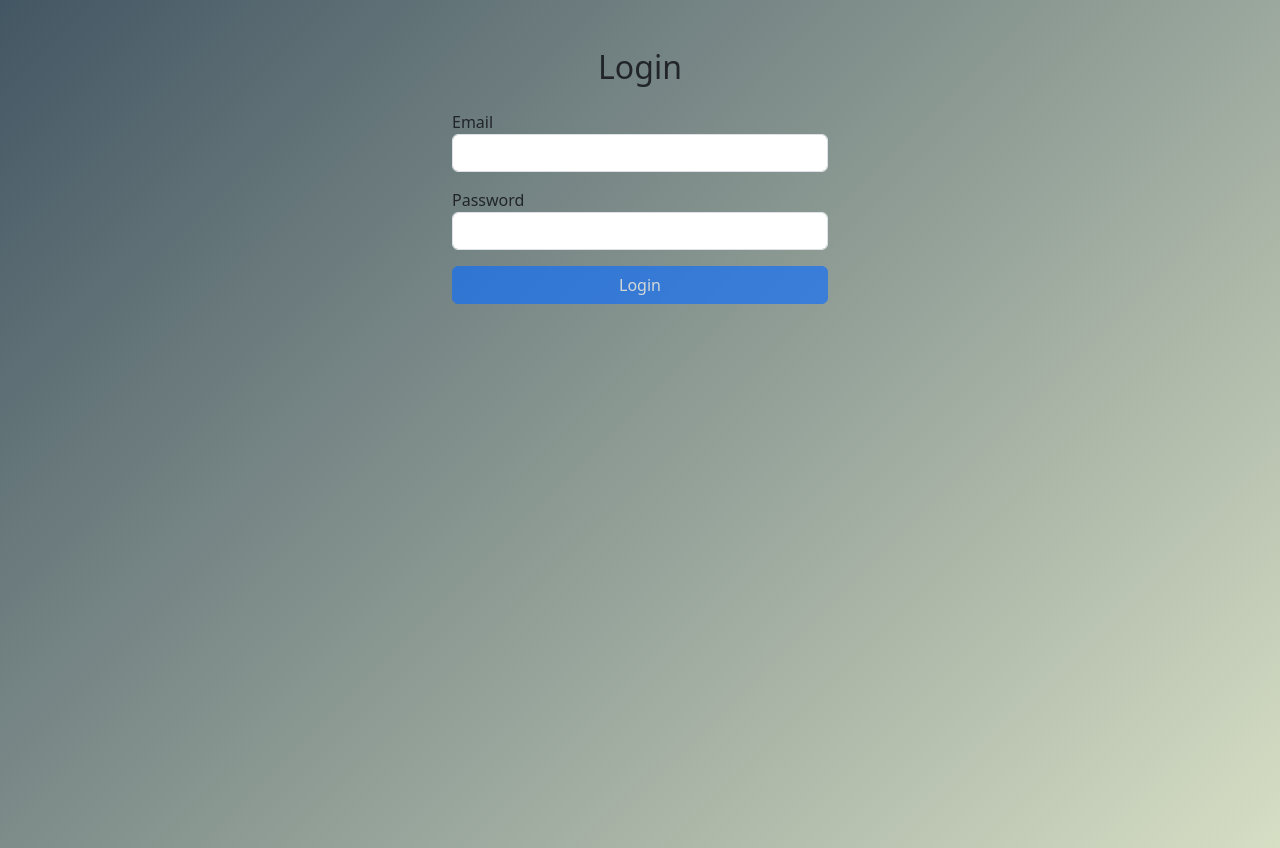
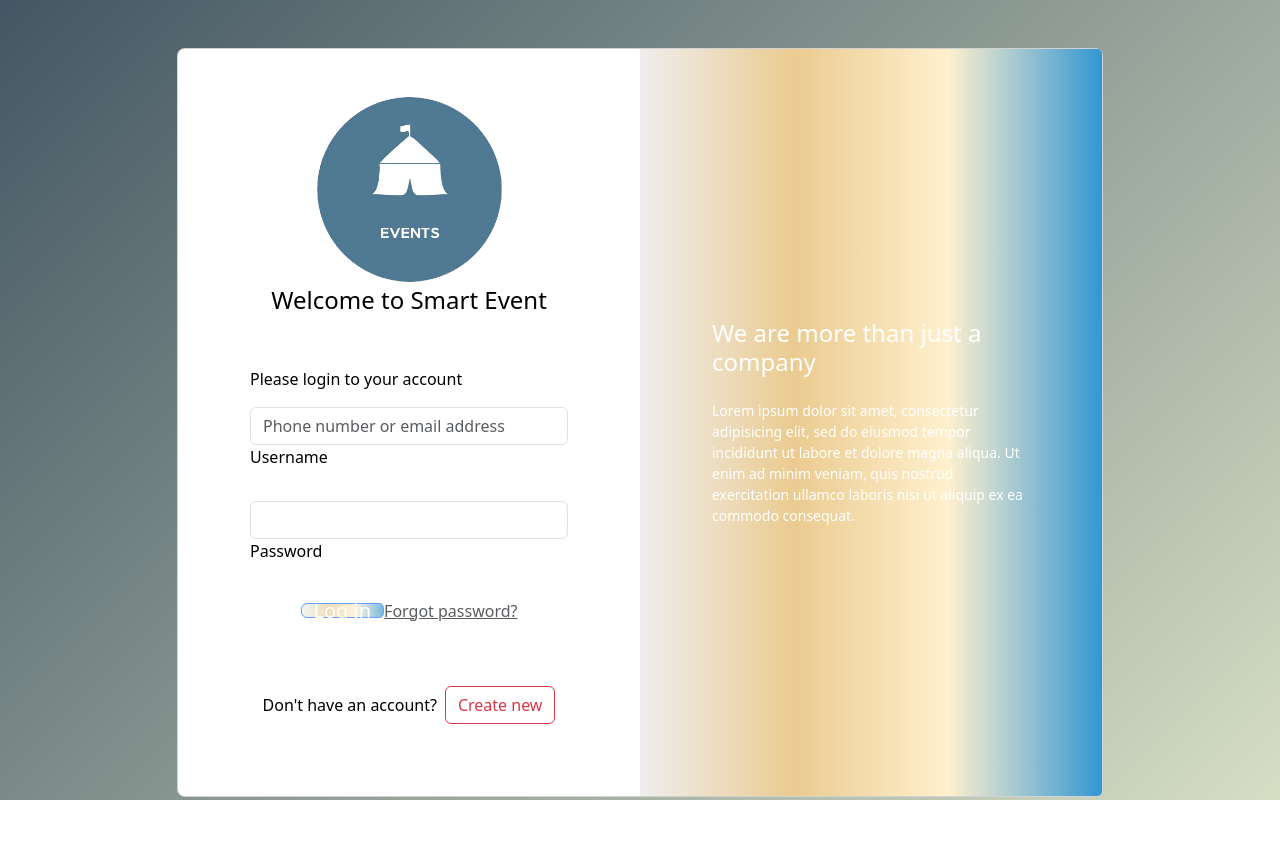
Before and after one commit to othmane-cut/Front-end-smart-event, an Angular app: page /login in a window 1280 px wide. After the commit the page ends 800 px from the top, so only its background shows below. Built offline with nearby package versions, Linux system fonts and the light colour scheme.

Commit message:
fix/loginpage

```diff
--- a/angular.json
+++ b/angular.json
@@ -23,6 +23,8 @@
             ],
             "styles": [
               "node_modules/bootstrap/dist/css/bootstrap.min.css",
+              "node_modules/@fortawesome/fontawesome-free/css/all.min.css",
+
               "src/styles.css"
             ],
             "scripts": [
--- a/package.json
+++ b/package.json
@@ -28,6 +28,7 @@
     "@angular/forms": "^20.3.0",
     "@angular/platform-browser": "^20.3.0",
     "@angular/router": "^20.3.0",
+    "@fortawesome/fontawesome-free": "^7.1.0",
     "@popperjs/core": "^2.11.8",
     "bootstrap": "^5.3.8",
     "jquery": "^3.7.1",
--- a/src/app/dashboard/dashboard.html
+++ b/src/app/dashboard/dashboard.html
@@ -1,3 +1,10 @@
-<app-header></app-header>
+<div class="d-flex flex-column min-vh-100">
+  <app-header></app-header>
 
-<app-sidebare></app-sidebare>
+  <div class="flex-grow-1">
+    <app-sidebare></app-sidebare>
+    <!-- Your main page content goes here if needed -->
+  </div>
+
+  <app-footer></app-footer>
+</div>
--- a/src/app/dashboard/dashboard.ts
+++ b/src/app/dashboard/dashboard.ts
@@ -1,12 +1,12 @@
 import { Component } from '@angular/core';
 import { Header } from "../layout/header/header";
 import { Sidebare } from "../layout/sidebare/sidebare";
-import { Main } from "../layout/main/main";
+
 import { Footer } from "../layout/footer/footer";
 
 @Component({
   selector: 'app-dashboard',
-  imports: [Header, Sidebare, Main, Footer],
+  imports: [Header, Sidebare, Footer],
   templateUrl: './dashboard.html',
   styleUrl: './dashboard.css',
 })
--- a/src/app/layout/footer/footer.css
+++ b/src/app/layout/footer/footer.css
@@ -0,0 +1,4 @@
+.btn-floating i {
+  font-size: 1.2rem; /* adjust size */
+  vertical-align: middle;
+}
--- a/src/app/layout/footer/footer.html
+++ b/src/app/layout/footer/footer.html
@@ -1,52 +1,20 @@
-<!-- Remove the container if you want to extend the Footer to full width. -->
-<div class="container my-5">
+<footer class="bg-dark text-center text-white mt-auto w-100 footer-fixed">
+  <div class="container p-4 pb-0">
 
-  <footer class="bg-dark text-center text-white">
-  <!-- Grid container -->
-  <div class="container p-4 pb-0">
-    <!-- Section: Social media -->
+    <!-- Social media section -->
     <section class="mb-4">
-      <!-- Facebook -->
-      <a class="btn btn-outline-light btn-floating m-1" href="#!" role="button"
-        ><i class="fab fa-facebook-f"></i
-      ></a>
+      <a class="btn btn-outline-light btn-floating m-1" href="#"><i class="fab fa-facebook-f"></i></a>
+<a class="btn btn-outline-light btn-floating m-1" href="#"><i class="fab fa-twitter"></i></a>
+<a class="btn btn-outline-light btn-floating m-1" href="#"><i class="fab fa-google"></i></a>
+<a class="btn btn-outline-light btn-floating m-1" href="#"><i class="fab fa-instagram"></i></a>
+<a class="btn btn-outline-light btn-floating m-1" href="#"><i class="fab fa-linkedin-in"></i></a>
+<a class="btn btn-outline-light btn-floating m-1" href="#"><i class="fab fa-github"></i></a>
 
-      <!-- Twitter -->
-      <a class="btn btn-outline-light btn-floating m-1" href="#!" role="button"
-        ><i class="fab fa-twitter"></i
-      ></a>
+    </section>
 
-      <!-- Google -->
-      <a class="btn btn-outline-light btn-floating m-1" href="#!" role="button"
-        ><i class="fab fa-google"></i
-      ></a>
+  </div>
 
-      <!-- Instagram -->
-      <a class="btn btn-outline-light btn-floating m-1" href="#!" role="button"
-        ><i class="fab fa-instagram"></i
-      ></a>
-
-      <!-- Linkedin -->
-      <a class="btn btn-outline-light btn-floating m-1" href="#!" role="button"
-        ><i class="fab fa-linkedin-in"></i
-      ></a>
-
-      <!-- Github -->
-      <a class="btn btn-outline-light btn-floating m-1" href="#!" role="button"
-        ><i class="fab fa-github"></i
-      ></a>
-    </section>
-    <!-- Section: Social media -->
+  <div class="text-center p-3" style="background-color: rgba(0, 0, 0, 0.2);">
+    © 2025 Smart Event. All rights reserved.
   </div>
-  <!-- Grid container -->
-
-  <!-- Copyright -->
-  <div class="text-center p-3" style="background-color: rgba(0, 0, 0, 0.2);">
-    © 2020 Copyright:
-    <a class="text-white" href="https://mdbootstrap.com/">MDBootstrap.com</a>
-  </div>
-  <!-- Copyright -->
 </footer>
-
-</div>
-<!-- End of .container -->
--- a/src/app/pages/login/login.component/login.component.css
+++ b/src/app/pages/login/login.component/login.component.css
@@ -0,0 +1,26 @@
+.gradient-custom-2 {
+/* fallback for old browsers */
+background: #fccb90;
+
+/* Chrome 10-25, Safari 5.1-6 */
+background: -webkit-linear-gradient(to right, #EEEEEE, #EBCB90, #FFF0CE, #3396D3);
+
+/* W3C, IE 10+/ Edge, Firefox 16+, Chrome 26+, Opera 12+, Safari 7+ */
+background: linear-gradient(to right, #EEEEEE, #EBCB90, #FFF0CE, #3396D3);
+}
+
+@media (min-width: 768px) {
+.gradient-form {
+height: 100vh !important;
+}
+}
+@media (min-width: 769px) {
+.gradient-custom-2 {
+border-top-right-radius: .3rem;
+border-bottom-right-radius: .3rem;
+}
+}
+
+#container-divex {
+  box-shadow: 12px 4px 12px rgba(5, 5, 5, 0.4);
+}
--- a/src/app/pages/login/login.component/login.component.html
+++ b/src/app/pages/login/login.component/login.component.html
@@ -1,4 +1,4 @@
-<div class="container mt-5" style="max-width: 400px;">
+<!-- <div class="container mt-5" style="max-width: 400px;">
   <h2 class="text-center mb-4">Login</h2>
 
   <form (ngSubmit)="onSubmit()" #loginForm="ngForm">
@@ -28,4 +28,62 @@
       Login
     </button>
   </form>
-</div>
+</div> -->
+<section class="h-100 gradient-form" style="background: linear-gradient(135deg, #435663, #D6DEC4);">
+  <div class="container py-5 h-100" id="container-dive">
+    <div class="row d-flex justify-content-center align-items-center h-100">
+      <div class="col-xl-10">
+        <div class="card rounded-3 text-black">
+          <div class="row g-0">
+            <div class="col-lg-6">
+              <div class="card-body p-md-5 mx-md-4">
+
+                <div class="text-center">
+                  <img src="logoEvent-removebg-preview.png"
+                    style="width: 185px;" alt="logo">
+                  <h4 class="mt-1 mb-5 pb-1">Welcome to Smart Event</h4>
+                </div>
+
+                <form (ngSubmit)="onSubmit()" #loginForm="ngForm">
+                  <p>Please login to your account</p>
+
+                  <div data-mdb-input-init class="form-outline mb-4">
+                    <input type="email" id="form2Example11" class="form-control"
+                      placeholder="Phone number or email address" [(ngModel)]="email" required name="email" />
+                    <label class="form-label" for="form2Example11">Username</label>
+                  </div>
+
+                  <div data-mdb-input-init class="form-outline mb-4">
+                    <input type="password" id="form2Example22" class="form-control"  [(ngModel)]="password" required name="password"/>
+                    <label class="form-label" for="form2Example22">Password</label>
+                  </div>
+
+                  <div class="text-center pt-1 mb-5 pb-1">
+                    <button data-mdb-button-init data-mdb-ripple-init class="btn btn-primary btn-block fa-lg gradient-custom-2 mb-3" type="button" (click)="onCheckUser()" [disabled]="!loginForm.valid" >Log
+                      in</button>
+                    <a class="text-muted" href="#!">Forgot password?</a>
+                  </div>
+
+                  <div class="d-flex align-items-center justify-content-center pb-4">
+                    <p class="mb-0 me-2">Don't have an account?</p>
+                    <button  type="button" data-mdb-button-init data-mdb-ripple-init class="btn btn-outline-danger">Create new</button>
+                  </div>
+
+                </form>
+
+              </div>
+            </div>
+            <div class="col-lg-6 d-flex align-items-center gradient-custom-2">
+              <div class="text-white px-3 py-4 p-md-5 mx-md-4">
+                <h4 class="mb-4">We are more than just a company</h4>
+                <p class="small mb-0">Lorem ipsum dolor sit amet, consectetur adipisicing elit, sed do eiusmod
+                  tempor incididunt ut labore et dolore magna aliqua. Ut enim ad minim veniam, quis nostrud
+                  exercitation ullamco laboris nisi ut aliquip ex ea commodo consequat.</p>
+              </div>
+            </div>
+          </div>
+        </div>
+      </div>
+    </div>
+  </div>
+</section>
--- a/src/app/pages/login/login.component/login.component.ts
+++ b/src/app/pages/login/login.component/login.component.ts
@@ -11,8 +11,8 @@ import { Router } from '@angular/router';
   styleUrls: ['./login.component.css']
 })
 export class LoginComponent {
-  defaultEmail = 'othmane@example.com';
-  defaultPassword = 'password123';
+  defaultEmail = 'anas@example.com';
+  defaultPassword = '123';
   email = '';
   password = '';
 
```
Also changed, not shown: 1 other file (tests, documents, lock files or other folders).
